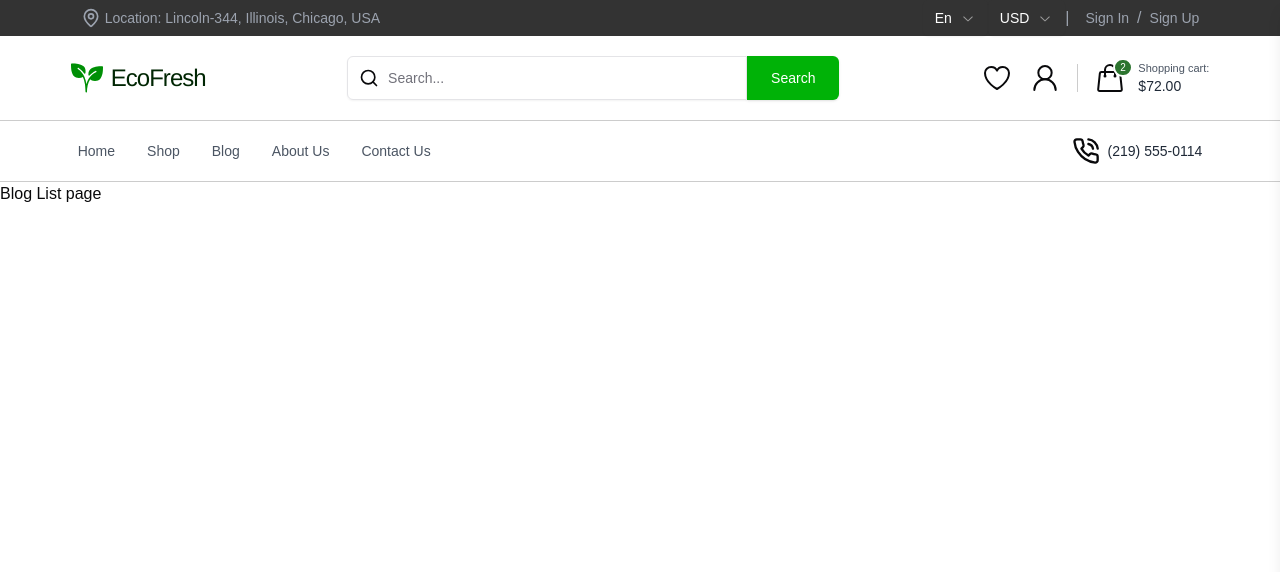
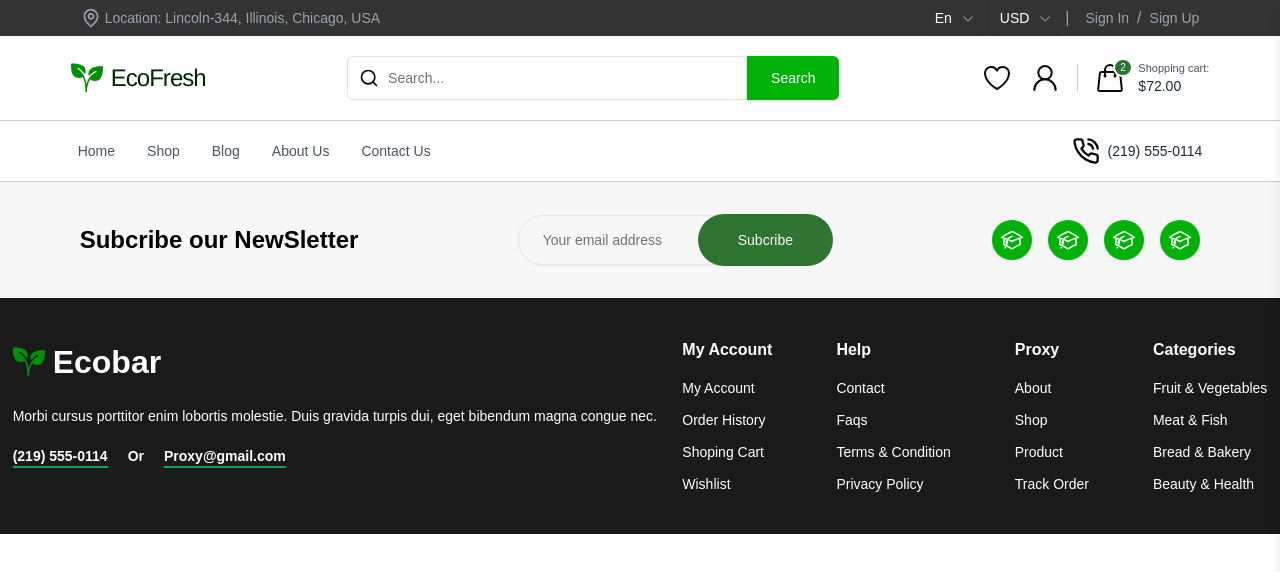
Before and after one commit to MeeReak/E-commerce, a Next.js app: page /blog-list in a window 1280 px wide. Shown: the top 572 px of the page. Built offline with nearby package versions, Linux system fonts and the light colour scheme.

Commit message:
implement footer

```diff
--- a/src/app/(blog)/blog-list/page.tsx
+++ b/src/app/(blog)/blog-list/page.tsx
@@ -1,5 +1,8 @@
+import Footer from "@/app/components/templates/Footer";
 import React from "react";
 
 export default function page() {
-  return <div>Blog List page</div>;
+  return (
+      <Footer />
+  );
 }
--- a/src/app/components/templates/Footer.tsx
+++ b/src/app/components/templates/Footer.tsx
@@ -5,55 +5,31 @@ import Image from "next/image";
 const Footer = () => {
   return (
     <>
-      <div className="flex justify-around">
-      <div className="container w-[1320px]">
+      <div>
         {/* subcribe */}
-      <div className="w-full bg-black text-white p-[60px]">
-        <div className="flex justify-between items-center">
-          <div className="flex space-x-1">
-            <div className="flex justify-center items-center">
-              <Button
-                leftIcon={
-                  <svg
-                    xmlns="http://www.w3.org/2000/svg"
-                    fill="none"
-                    viewBox="0 0 24 24"
-                    strokeWidth="1.5"
-                    stroke="currentColor"
-                    className="size-10"
-                  >
-                    <path
-                      strokeLinecap="round"
-                      strokeLinejoin="round"
-                      d="M21.75 9v.906a2.25 2.25 0 0 1-1.183 1.981l-6.478 3.488M2.25 9v.906a2.25 2.25 0 0 0 1.183 1.981l6.478 3.488m8.839 2.51-4.66-2.51m0 0-1.023-.55a2.25 2.25 0 0 0-2.134 0l-1.022.55m0 0-4.661 2.51m16.5 1.615a2.25 2.25 0 0 1-2.25 2.25h-15a2.25 2.25 0 0 1-2.25-2.25V8.844a2.25 2.25 0 0 1 1.183-1.981l7.5-4.039a2.25 2.25 0 0 1 2.134 0l7.5 4.039a2.25 2.25 0 0 1 1.183 1.98V19.5Z"
-                    />
-                  </svg>
-                }
-                size={"icon"}
-                variant={"custom"}
-                className="shadow-none text-[#00B207]"
-              />
+        <div className="flex justify-around items-center bg-[#F7F7F7] text-black py-8">
+          <div className="flex items-center">
+            <p className="text-2xl font-semibold">Subcribe our NewSletter</p>
+            {/* <p className="font-normal text-[14px] w-1/2">
+              Pellentesque eu nibh eget mauris congue mattis mattis nec tellus.
+              Phasellus imperdiet elit eu magna.
+            </p> */}
           </div>
-            <div>
-              <header className="font-medium text-2xl">
-                Subcribe our NewSletter
-              </header>
-              <p className="font-normal text-[14px] text-[#666666]">
-                Pellentesque eu nibh eget mauris congue mattis matti.
-              </p>
-            </div>
-          </div>
-          <div className="flex">
+          <div className="flex items-center">
             <Input
               type="text"
               placeholder="Your email address"
-              className="rounded-full outline-none w-[460px] border-none bg-[#333333] !px-6 !py-4"
+              className="rounded-full w-[220px] px-6 py-6"
             />
-            <Button size={"small"} className="rounded-full px-10 -ml-32">
+            <Button
+              variant={"custom"}
+              className="rounded-full px-10 py-4 bg-[#2C742F] -ml-10 z-10"
+            >
               Subcribe
             </Button>
           </div>
-          <div className="flex gap-2">
+
+          <div className="flex items-center gap-x-4">
             <Button
               leftIcon={
                 <svg
@@ -132,28 +108,19 @@ const Footer = () => {
             />
           </div>
         </div>
-      </div>
 
         {/* footer */}
-      <div className="w-full bg-[#F2F2F2] p-[60px]">
-        <div className="flex space-x-20">
-          <div className="w-[336px] space-y-4">
-            <header className="flex space-x-2">
-              <span className="flex justify-center items-center">
-                <Image
-                  src="/svg/logo.png"
-                  alt=""
-                  width={32}
-                  height={32}
-                />
-              </span>
+        <div className="flex justify-around bg-[#1A1A1A] text-white py-10">
+          <div className="space-y-5">
+            <header className="flex gap-x-2 items-center">
+              <Image src="/svg/logo.svg" alt="" width={32} height={32} />
               <h1 className="font-bold text-[32px]">Ecobar</h1>
             </header>
-            <p className="text-[#808080] text-sm leading-5 w-[90%]">
+            <p className="text-sm leading-5 ">
               Morbi cursus porttitor enim lobortis molestie. Duis gravida turpis
               dui, eget bibendum magna congue nec.
             </p>
-            <div className="flex space-x-5  font-semibold text-[#1A1A1A] text-sm  ">
+            <div className="flex space-x-5  font-semibold text-sm  ">
               <p className="border-b-2 border-green-600 cursor-pointer">
                 (219) 555-0114
               </p>
@@ -163,9 +130,10 @@ const Footer = () => {
               </p>
             </div>
           </div>
+          <div className="flex items-center gap-x-16">
             <div>
               <h1 className="mb-4 font-bold text-base">My Account</h1>
-            <span className="space-y-3 text-sm text-[#666666]">
+              <span className="space-y-3 text-sm">
                 <p>My Account</p>
                 <p>Order History</p>
                 <p>Shoping Cart</p>
@@ -176,7 +144,7 @@ const Footer = () => {
             {/* help */}
             <div>
               <h1 className="mb-4 font-bold text-base">Help</h1>
-            <span className="space-y-3 text-sm text-[#666666]">
+              <span className="space-y-3 text-sm ">
                 <p>Contact</p>
                 <p>Faqs</p>
                 <p>Terms & Condition</p>
@@ -186,14 +154,26 @@ const Footer = () => {
             {/* proxy */}
             <div>
               <h1 className="mb-4 font-bold text-base">Proxy</h1>
-            <span className="space-y-3 text-sm text-[#666666]">
+              <span className="space-y-3 text-sm ">
                 <p>About</p>
                 <p>Shop</p>
                 <p>Product</p>
                 <p>Track Order</p>
               </span>
             </div>
+            {/* Categories */}
             <div>
+              <h1 className="mb-4 font-bold text-base">Categories</h1>
+              <span className="space-y-3 text-sm ">
+                <p>Fruit & Vegetables</p>
+                <p>Meat & Fish</p>
+                <p>Bread & Bakery</p>
+                <p>Beauty & Health</p>
+              </span>
+            </div>
+          </div>
+
+          {/* <div>
               <h3 className="mb-4 text-base font-bold">Download Mobile App</h3>
               <div className="flex gap-3">
                 {[
@@ -205,7 +185,7 @@ const Footer = () => {
                     className="flex p-[10px] space-x-3 bg-white w-[154px]"
                   >
                     <div className="flex justify-center items-center">
-                    <Image src={id.src} alt="" width={28} height={28}/>
+                      <Image src={id.src} alt="" width={28} height={28} />
                     </div>
                     <div>
                       <p className="text-[11px] text-[#4D4D4D]">
@@ -216,13 +196,10 @@ const Footer = () => {
                   </div>
                 ))}
               </div>
-          </div>
-        </div>
-      </div>
+            </div> */}
         </div>
       </div>
     </>
-
   );
 };
 
```
Lines whose indentation alone changed are shown as unchanged.
